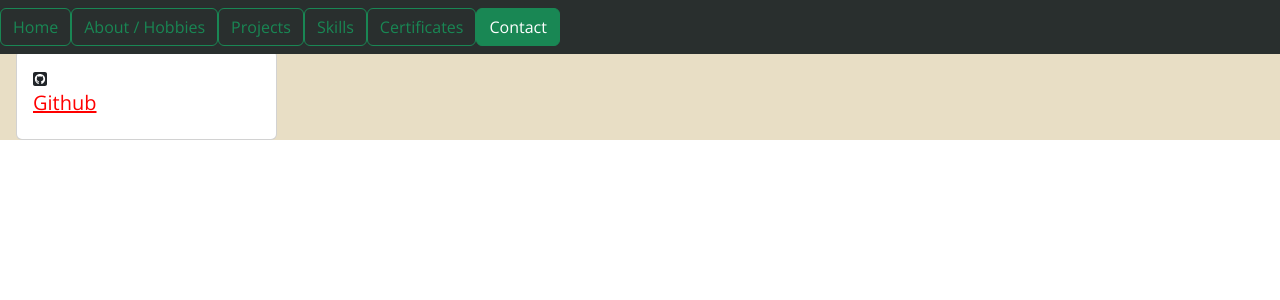
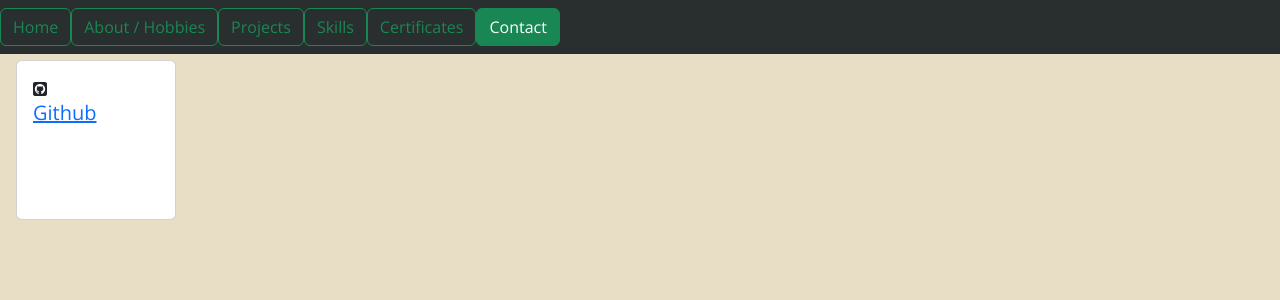
Before and after one commit to Eds-Dbug/profile2, a React (Create React App) app: page /contact in a window 1280 px wide. Shown: the top 300 px of the page. Built offline with nearby package versions, Linux system fonts and the light colour scheme.

Commit message:
css restructuring

```diff
--- a/src/routes/Contact.tsx
+++ b/src/routes/Contact.tsx
@@ -7,8 +7,8 @@ import { IconName } from '@fortawesome/free-solid-svg-icons';
 export default function Contact() {
   const contactMap = contacts.map(contact => {
     return (
-			<div className="card contact__card">
-				<div className="card-body contact__card__body">
+			<div className="card contact__cards__card">
+				<div className="card-body contact__cards__body">
 					<FontAwesomeIcon icon={[contact.iconPrefix as IconPrefix, contact.iconName as IconName]} />
 					<a href={contact.link}>
 						<h5>{contact.platform}</h5>
@@ -20,7 +20,9 @@ export default function Contact() {
 
   return (
 		<div className="contact ps-3">
-			{contactMap}
+      <div className='contact__cards'>
+        {contactMap}
+      </div>
 		</div>
 	);
 }
--- a/src/routes/Root.tsx
+++ b/src/routes/Root.tsx
@@ -1,4 +1,3 @@
-import React from 'react';
 import ActiveNavBar from '../NavBar/ActiveNavBar';
 import { Outlet } from 'react-router';
 import '../styles/routes/root.scss';
--- a/src/styles/routes/contact.scss
+++ b/src/styles/routes/contact.scss
@@ -1,11 +1,16 @@
 .contact {
+  margin-top: 50px;
   width: 94%;
-  &__card {
-    width: 22%;
-    &__body {
-      width: 100%;
-      a {
-        color: red;
+  &__cards {
+    padding-top: 10px;
+    &__card {
+      height: 160px;
+      width: 160px;
+      &__body {
+        width: 100%;
+        a {
+          color: red;
+        }
       }
     }
   }
--- a/src/styles/routes/root.scss
+++ b/src/styles/routes/root.scss
@@ -2,5 +2,5 @@
 
 .root {
   margin-top: 50px;
-
+  min-height: 100vh;
 }
```
